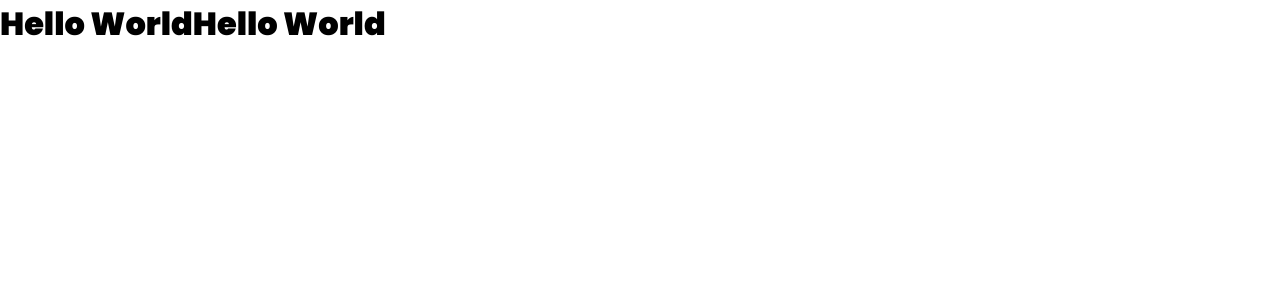
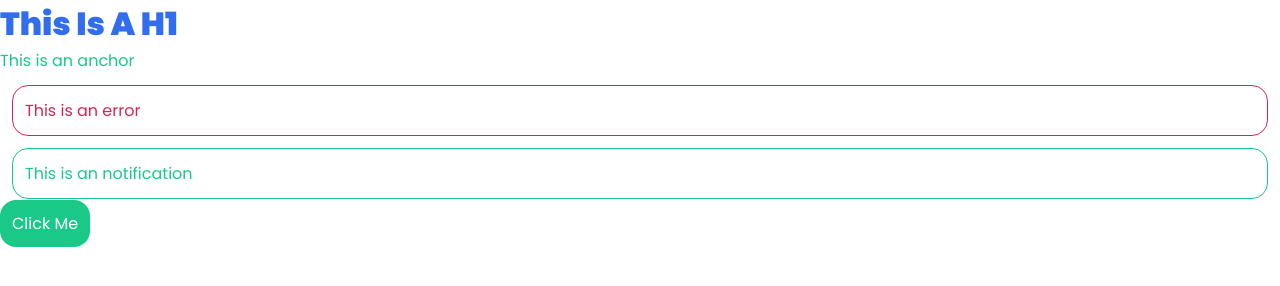
Before and after one commit to vijaygenius123/my-bootstrap-sass, a website: page index.html in a window 1280 px wide. Drawn offline with Linux system fonts and the light colour scheme.

Commit message:
Basic Setup

```diff
--- a/index.html
+++ b/index.html
@@ -9,6 +9,10 @@
     <title>My Bootstrap SASS</title>
 </head>
 <body>
-<h1><a href="">Hello World</a>Hello World</h1>
+<h1>This Is A H1</h1>
+<a href="">This is an anchor</a>
+<p class="error">This is an error</p>
+<p class="notification">This is an notification</p>
+<a href="" class="button">Click Me</a>
 </body>
 </html>
--- a/index.scss
+++ b/index.scss
@@ -26,3 +26,54 @@ hr{
 img{
   max-width: 100%;
 }
+
+// Base Values
+$base-padding: 0.75rem;
+$base-margin: 0.75rem;
+
+$base-border-thickness: 1px;
+$base-border-radius: 16px;
+
+// Theme Colors
+$primary: #326dee;
+$secondary: #1ac888;
+$error: #d32752;
+$info: #f6c31c;
+
+
+h1{
+  color: $primary;
+  border-bottom: $base-margin;
+}
+
+a {
+  color: $secondary;
+}
+
+.button {
+  color: white;
+  border: 0;
+  background: $secondary;
+  padding: $base-padding;
+  border-radius: $base-border-radius;
+}
+
+.error {
+  color: $error;
+  border-color: $error;
+  border-style: solid;
+  padding: $base-padding;
+  margin: $base-margin;
+  border-radius: $base-border-radius;
+  border-width: $base-border-thickness;
+}
+
+.notification {
+  color: $secondary;
+  border-color: $secondary;
+  border-style: solid;
+  padding: $base-padding;
+  margin: $base-margin;
+  border-radius: $base-border-radius;
+  border-width: $base-border-thickness;
+}
```
Also changed, not shown: css/index.css.
